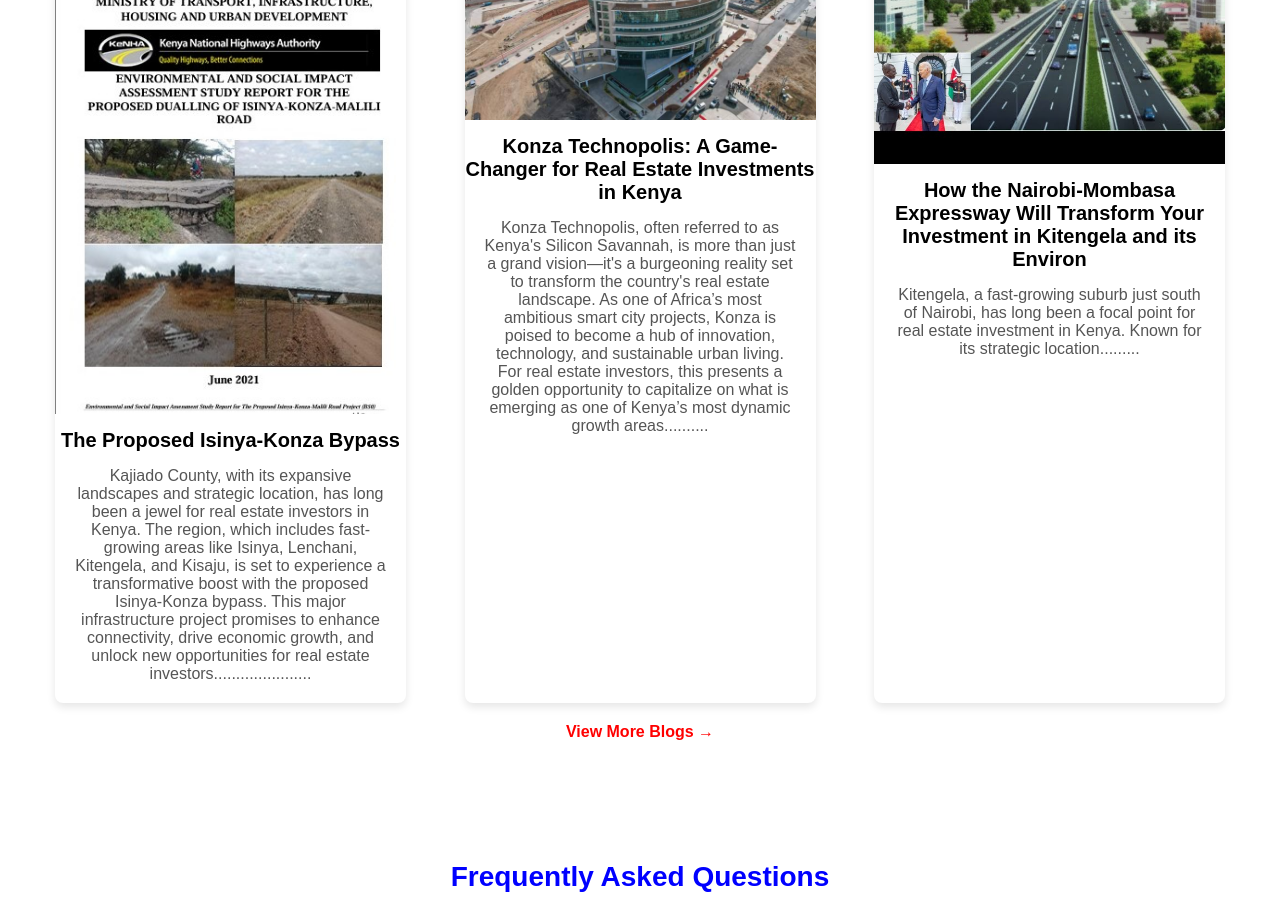
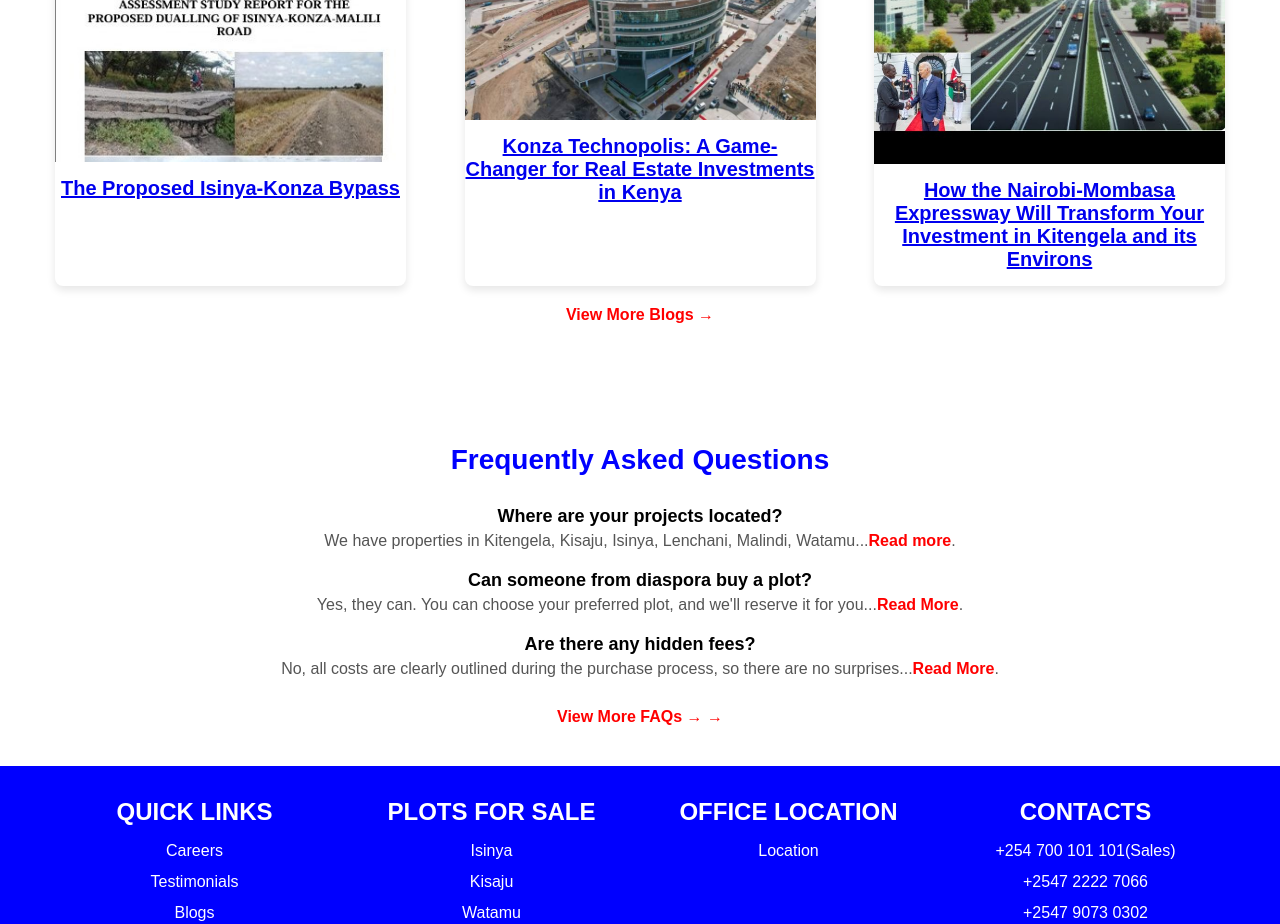
Before and after one commit to Dockins207/101P-NODE, a Next.js app: page / in a window 1280 px wide. Shown: the part 2500-3424 px from the top of the page. Built offline with nearby package versions, Linux system fonts and the light colour scheme; no server answers.

Commit message:
blog  post section

```diff
--- a/components/LatestBlogs.js
+++ b/components/LatestBlogs.js
@@ -10,53 +10,25 @@
         <div className={styles.row}>
           <div className={styles.blogCard}>
             <img src="/101 properties imgs/isinyakonza.jpg" alt="Blog 1" />
-            <h3>The Proposed Isinya-Konza Bypass</h3>
-            <p>
-              Kajiado County, with its expansive landscapes and strategic
-              location, has long been a jewel for real estate investors in
-              Kenya. The region, which includes fast-growing areas like Isinya,
-              Lenchani, Kitengela, and Kisaju, is set to experience a
-              transformative boost with the proposed Isinya-Konza bypass. This
-              major infrastructure project promises to enhance connectivity,
-              drive economic growth, and unlock new opportunities for real
-              estate investors......................
-            </p>
+            <h3>
+              <a href="/blog/1" className={styles.blogTitle}>The Proposed Isinya-Konza Bypass</a>
+            </h3>
           </div>
           <div className={styles.blogCard}>
             <img src="/101 properties imgs/konzacity.jpg" alt="Blog 2" />
             <h3>
-              Konza Technopolis: A Game-Changer for Real Estate Investments in
-              Kenya
+              <a href="/blog/2" className={styles.blogTitle}>Konza Technopolis: A Game-Changer for Real Estate Investments in Kenya</a>
             </h3>
-            <p>
-              Konza Technopolis, often referred to as Kenya's Silicon Savannah,
-              is more than just a grand vision—it's a burgeoning reality set to
-              transform the country's real estate landscape. As one of Africa’s
-              most ambitious smart city projects, Konza is poised to become a
-              hub of innovation, technology, and sustainable urban living. For
-              real estate investors, this presents a golden opportunity to
-              capitalize on what is emerging as one of Kenya’s most dynamic
-              growth areas..........
-            </p>
           </div>
           <div className={styles.blogCard}>
             <img src="/101 properties imgs/nrb-mbsa.jpg" alt="Blog 3" />
             <h3>
-              How the Nairobi-Mombasa Expressway Will Transform Your Investment
-              in Kitengela and its Environ
+              <a href="/blog/3" className={styles.blogTitle}>How the Nairobi-Mombasa Expressway Will Transform Your Investment in Kitengela and its Environs</a>
             </h3>
-            <p>
-              Kitengela, a fast-growing suburb just south of Nairobi, has long
-              been a focal point for real estate investment in Kenya. Known for
-              its strategic location.........
-            </p>
           </div>
         </div>
         <div className={styles.viewMore}>
-          <a
-            href="/101 properties pages/blogs.html"
-            className={styles.seeAllLink}
-          >
+          <a href="/101 properties pages/blogs.html" className={styles.seeAllLink}>
             View More Blogs &rarr;
           </a>
         </div>
```
Also changed, not shown: public/101 properties imgs/isinyakonza.jpg.
